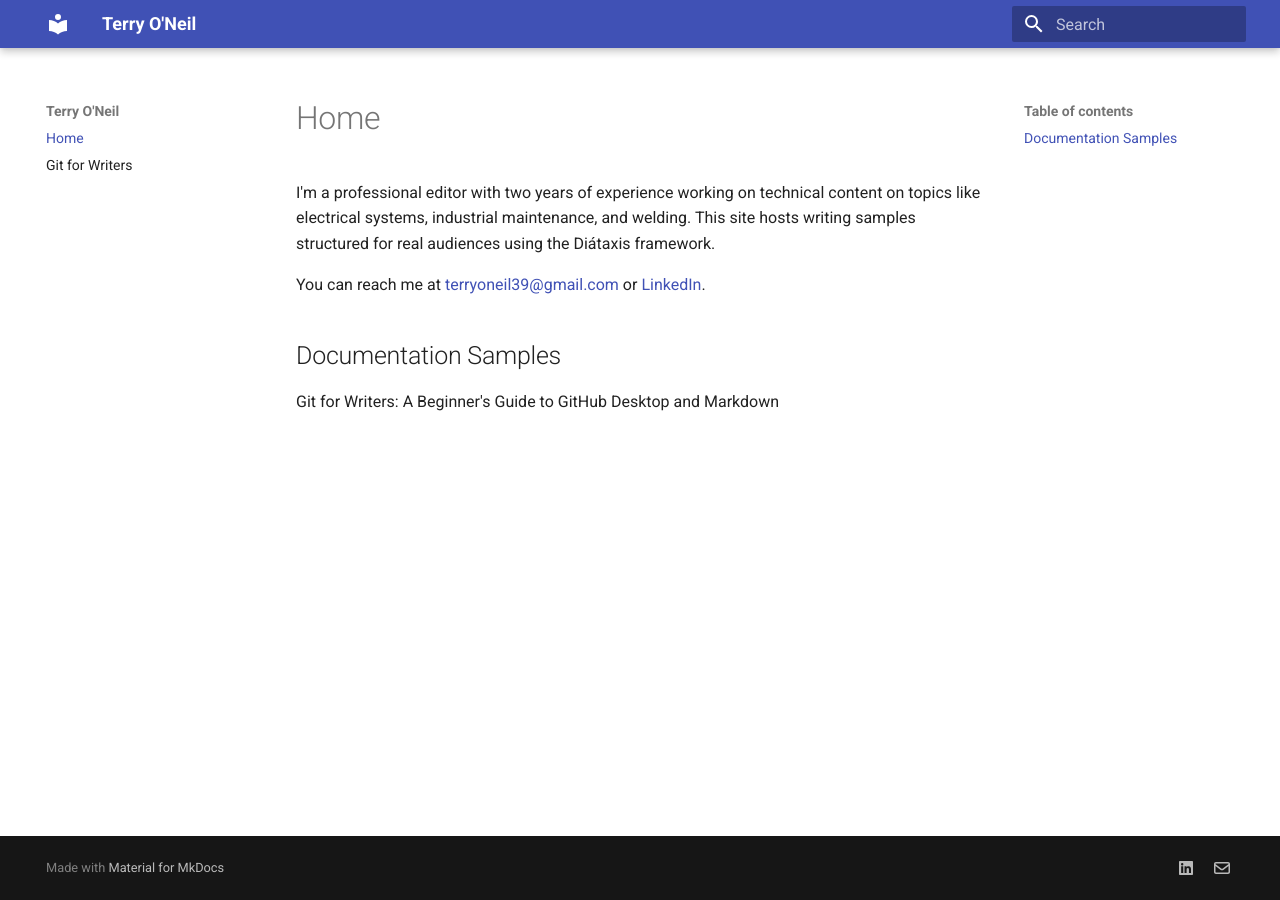
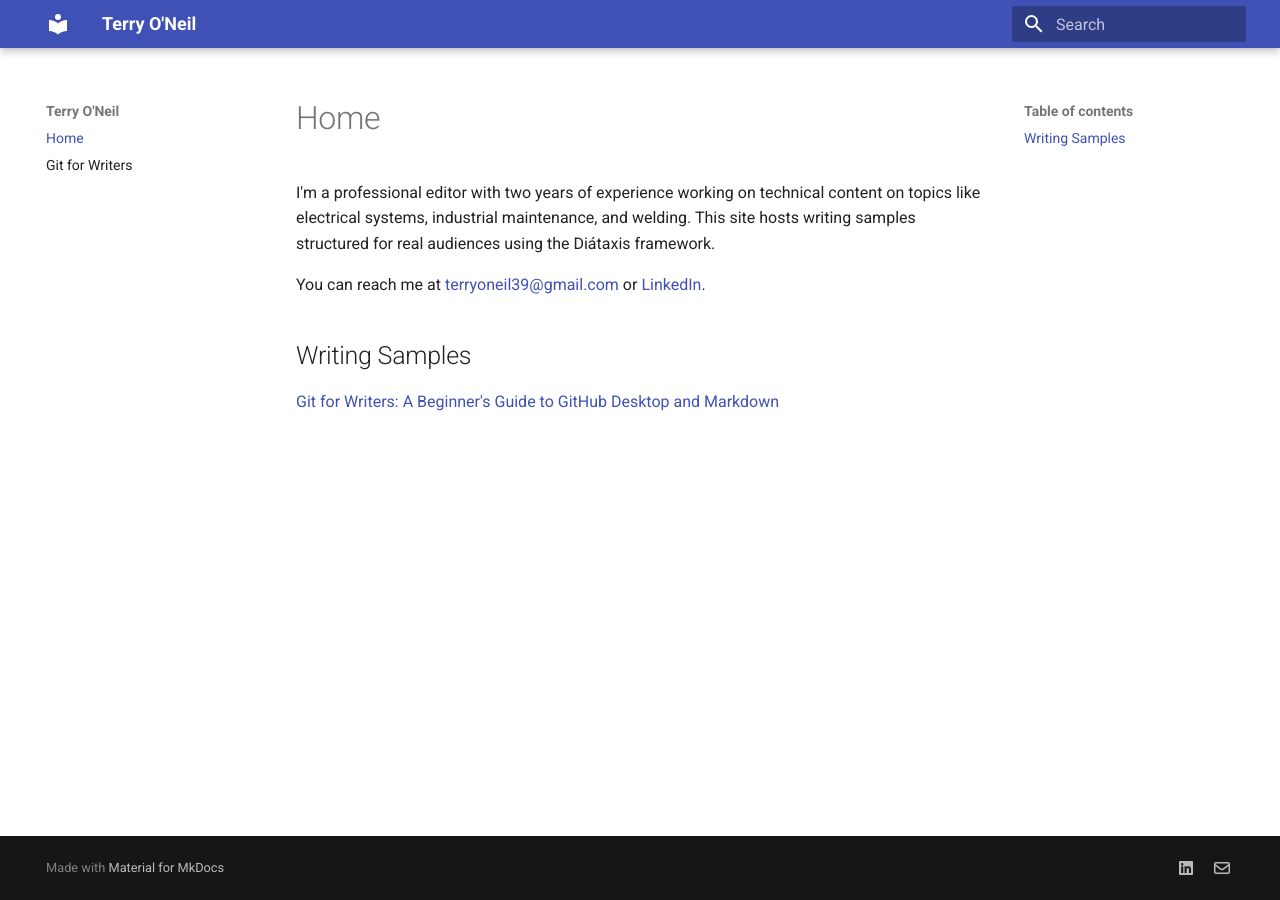
Before and after one commit to terryoneil/terryoneil.github.io, an MkDocs documentation site: the page built from docs/index.md, in a window 1280 px wide. Built offline with MkDocs 1.6.1 and Material for MkDocs 9.7.7, drawn with Linux system fonts in a browser that asks for light colours.

Commit message:
Fixed header formatting

```diff
--- a/docs/index.md
+++ b/docs/index.md
@@ -2,5 +2,6 @@ I'm a professional editor with two years of experience working on technical cont
 
 You can reach me at [terryoneil39@gmail.com](mailto:terryoneil39@gmail.com) or [LinkedIn](https://www.linkedin.com/in/terry-o-a0634b243/).
 
-##Documentation Samples
-Git for Writers: A Beginner's Guide to GitHub Desktop and Markdown
+## Writing Samples
+
+[Git for Writers: A Beginner's Guide to GitHub Desktop and Markdown](https://terryoneil.github.io/git-guide/)
```
Also changed, not shown: docs/git-guide.md (+2 -0 lines).
